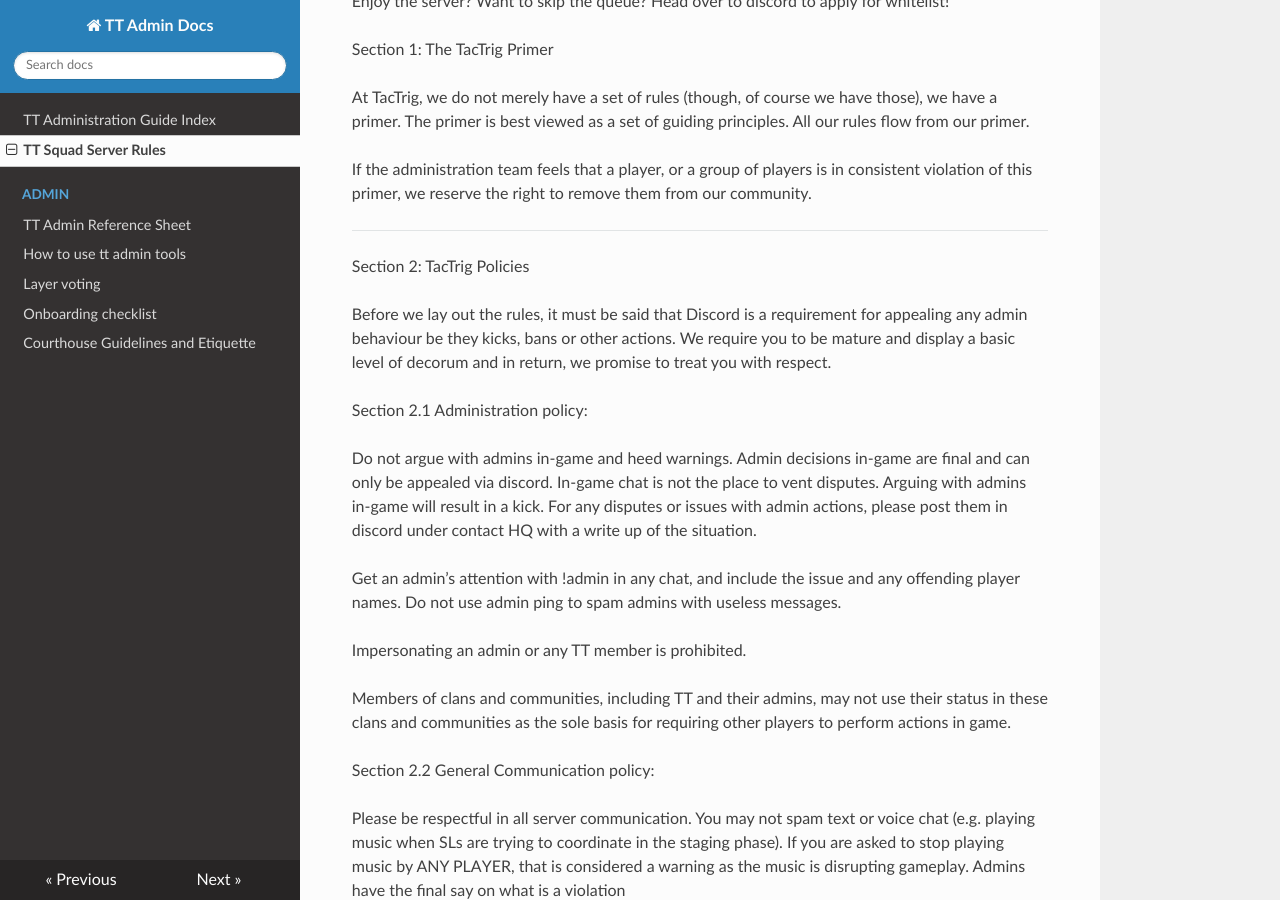
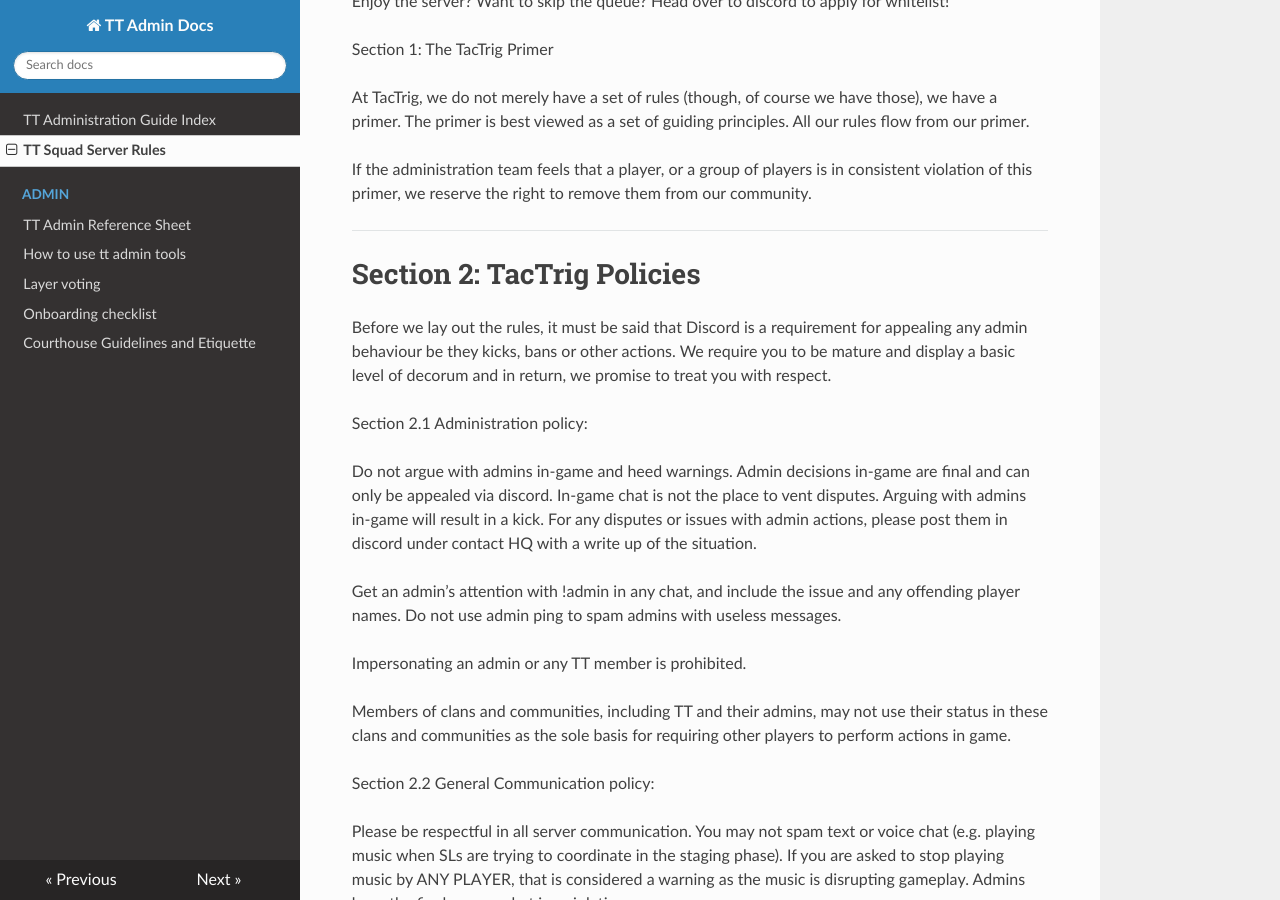
Before and after one commit to LonelyNinja/lonelyninja.github.io, an MkDocs documentation site: the page built from docs/server_rules.md, in a window 1280 px wide and 900 px high, scrolled down 410 px. Built offline with MkDocs 1.6.1, drawn with Linux system fonts in a browser that asks for light colours; nearby versions of some CDN libraries.

```diff
--- a/docs/server_rules.md
+++ b/docs/server_rules.md
@@ -20,9 +20,9 @@ At TacTrig, we do not merely have a set of rules (though, of course we have thos
 
 If the administration team feels that a player, or a group of players is in consistent violation of this primer, we reserve the right to remove them from our community.
 
------------------------------------------------------------------------------------------------------------------------------------------------------------------------
+---
 
-Section 2: TacTrig Policies
+# Section 2: TacTrig Policies
 
 Before we lay out the rules, it must be said that Discord is a requirement for appealing any admin behaviour be they kicks, bans or other actions. We require you to be mature and display a basic level of decorum and in return, we promise to treat you with respect.
 
```
